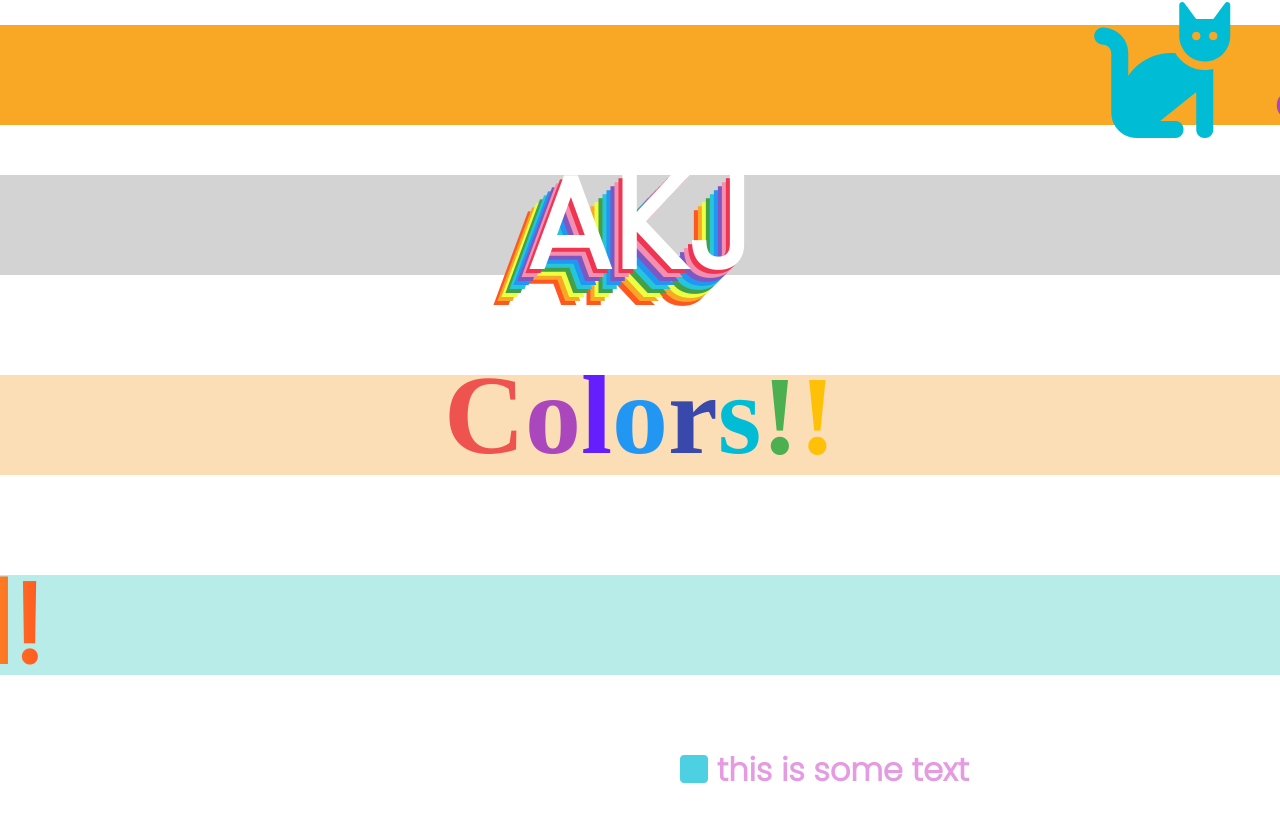
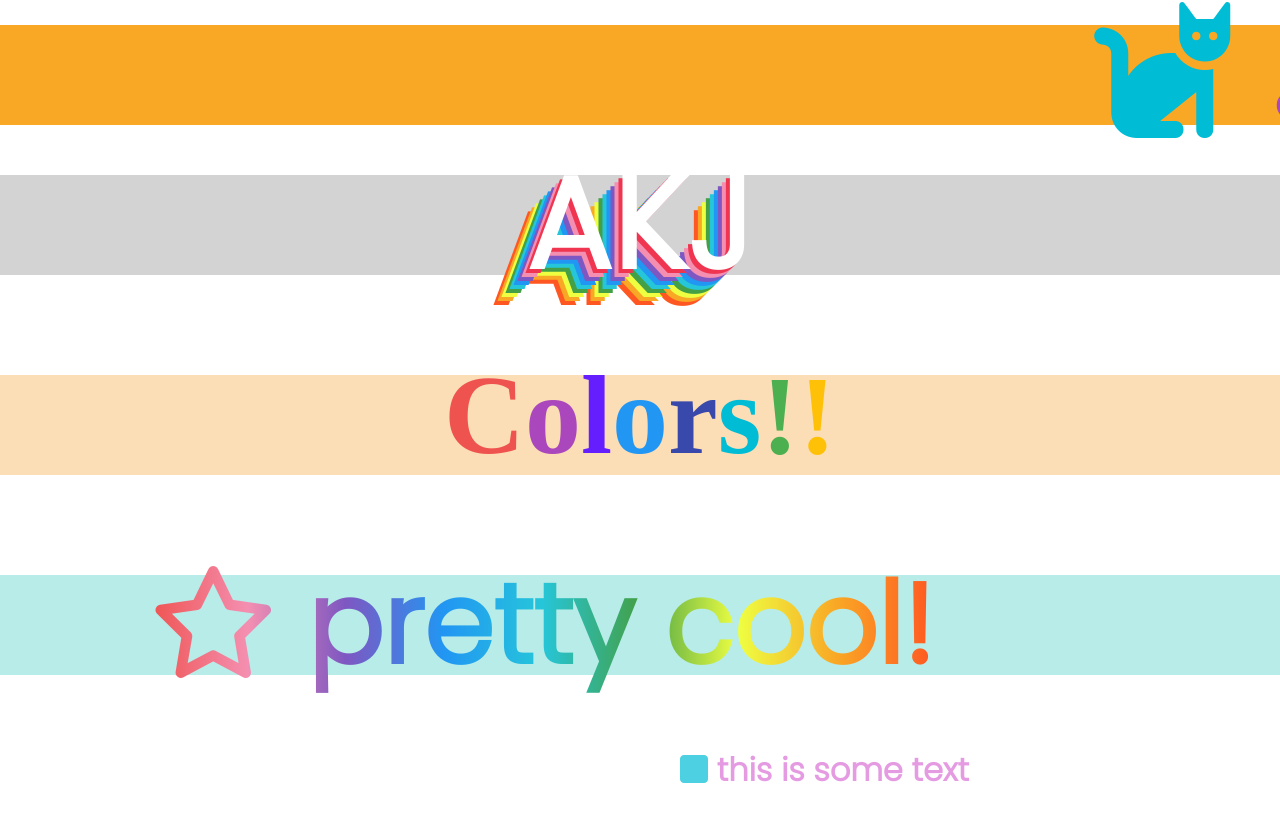
Before and after one commit to katarzyna-kw/css-animation-fun, a React (Create React App) app: page / in a window 1280 px wide. Shown: the part 325-1141 px from the top of the page. Built offline with nearby package versions, Linux system fonts and the light colour scheme; a web font is replaced by a local one.

Commit message:
slow Gradient. animation to 12 s

```diff
--- a/src/components/Gradient.css
+++ b/src/components/Gradient.css
@@ -22,7 +22,7 @@
     -webkit-background-clip: text;
     -webkit-text-fill-color: transparent;
     transform: translateX(-900px);
-    animation: 5s scrollTwo ease-in-out;
+    animation:12s scrollTwo ease-in-out;
     animation-iteration-count: infinite;
     animation-direction: normal;
   }
```
